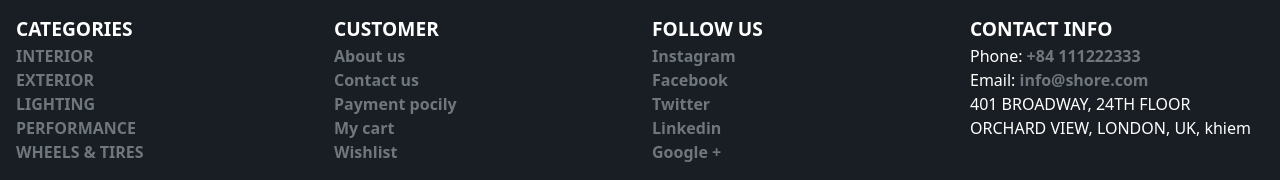
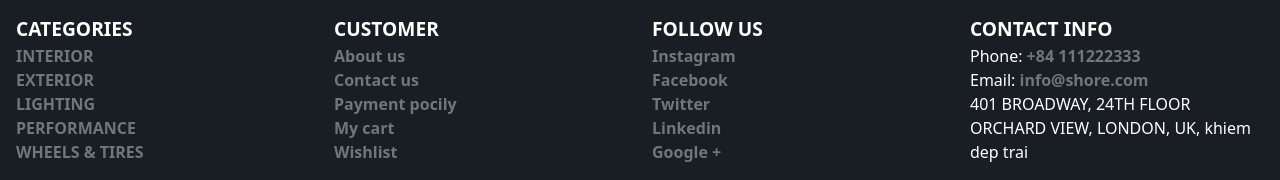
Before and after one commit to DuyNgo97/DA1, a PHP site: page /da1/ in a window 1280 px wide. Shown: the part 4940-5120 px from the top of the page. Run offline with PHP 8.4, Linux system fonts and the light colour scheme.

Commit message:
khiep dep trai

```diff
--- a/mvc/views/body/footer.php
+++ b/mvc/views/body/footer.php
@@ -57,7 +57,7 @@
                 </span>
                 <span>
                     401 BROADWAY, 24TH FLOOR
-                    ORCHARD VIEW, LONDON, UK, khiem
+                    ORCHARD VIEW, LONDON, UK, khiem dep trai
                 </span>
             </div>
         </div>
```
